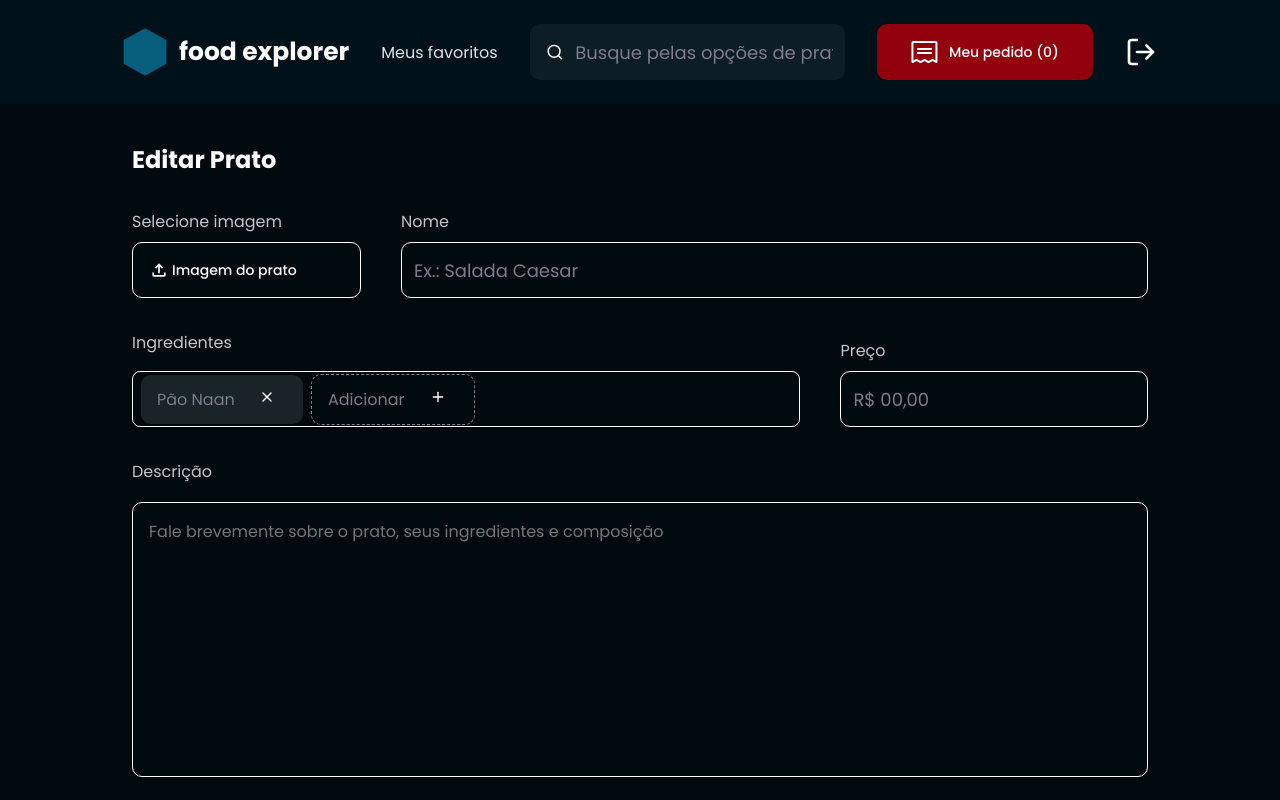
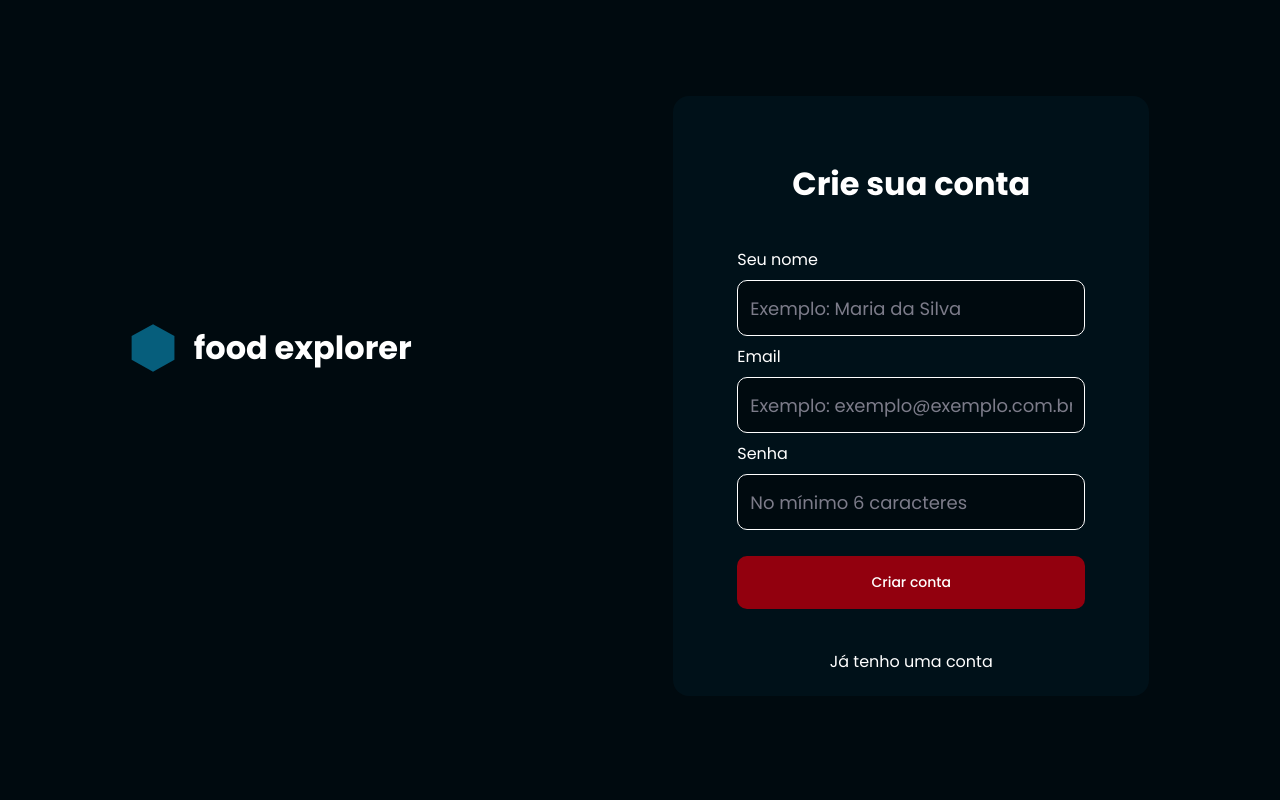
Before and after one commit to Vander-Reis/FoodExplorerFront-End, a React (Vite) app: page /register in a window 1280 px wide. Shown: the top 800 px of the page. Built offline with nearby package versions, Linux system fonts and the light colour scheme.

Commit message:
create routes

```diff
--- a/package.json
+++ b/package.json
@@ -12,6 +12,7 @@
     "react": "^18.2.0",
     "react-dom": "^18.2.0",
     "react-icons": "^4.4.0",
+    "react-router-dom": "^6.3.0",
     "styled-components": "^5.3.5"
   },
   "devDependencies": {
--- a/src/main.jsx
+++ b/src/main.jsx
@@ -3,13 +3,13 @@
 import { ThemeProvider  } from 'styled-components';
 import theme from './styles/theme';
 import GlobalStyles from './styles/global';
-import { New } from './pages/New';
+import { Routes } from "./routes"
 
 ReactDOM.createRoot(document.getElementById('root')).render(
   <React.StrictMode>
     <ThemeProvider theme={theme}>
       <GlobalStyles />
-        <New />
+        <Routes />
     </ThemeProvider>
   </React.StrictMode>
 )
--- a/src/pages/SignUp/index.jsx
+++ b/src/pages/SignUp/index.jsx
@@ -1,6 +1,7 @@
 import { Container, Form } from './styles';
 import { Input } from '../../components/Input'
 import { Button } from '../../components/Button'
+import { Link } from 'react-router-dom';
 import PolygonPng from '../../assets/Polygon.svg'
 
 export function SignUp() {
@@ -27,7 +28,7 @@
 
                 <Button className="button-form" title="Criar conta"/>
 
-                <a href="/">Já tenho uma conta</a>
+                <Link to="/">Já tenho uma conta</Link>
             </Form>
 
         </Container>
--- a/src/pages/SingIn/index.jsx
+++ b/src/pages/SingIn/index.jsx
@@ -1,7 +1,9 @@
 import { Container, Form } from './styles';
 import { Input } from '../../components/Input'
 import { Button } from '../../components/Button'
+import { Link } from 'react-router-dom';
 import PolygonPng from '../../assets/Polygon.svg'
+
 
 export function SingIn() {
     return (
@@ -24,7 +26,7 @@
 
                 <Button className="button-form" title="Entrar"/>
 
-                <a href="/">Criar uma conta</a>
+                <Link to="/register">Criar uma conta</Link>
             </Form>
 
         </Container>
--- /dev/null
+++ b/src/routes/auth.routes.jsx
@@ -0,0 +1,13 @@
+import { Routes, Route} from "react-router-dom";
+
+import { SingIn } from "../pages/SingIn";
+import { SignUp } from "../pages/SignUp";
+
+export function AuthRoutes() {
+    return(
+        <Routes>
+            <Route path="/" element={<SingIn/>}/>
+            <Route path="/register" element={<SignUp/>}/>
+        </Routes>
+    );
+}
--- /dev/null
+++ b/src/routes/index.jsx
@@ -0,0 +1,10 @@
+import { BrowserRouter } from 'react-router-dom';
+import { AuthRoutes } from './auth.routes';
+
+export function Routes() {
+    return(
+        <BrowserRouter>
+            <AuthRoutes/>
+        </BrowserRouter>
+    );
+}
```
Also changed, not shown: 1 other file (tests, documents, lock files or other folders).
